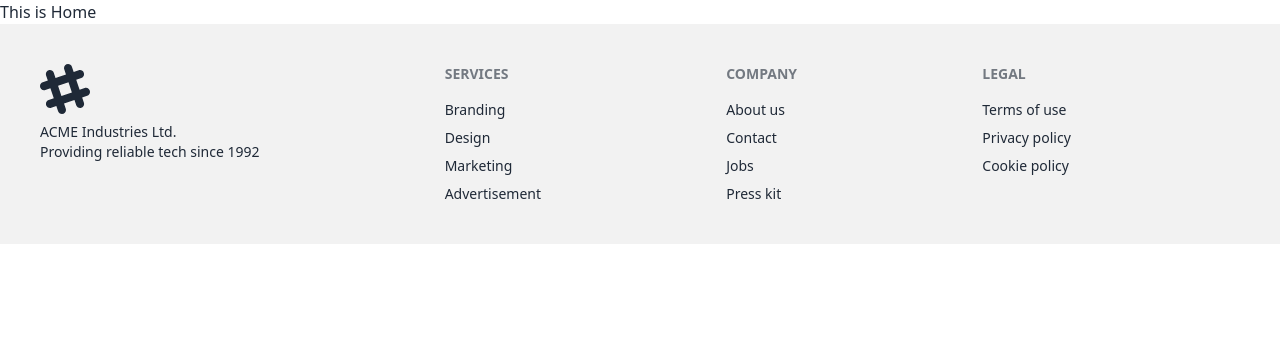
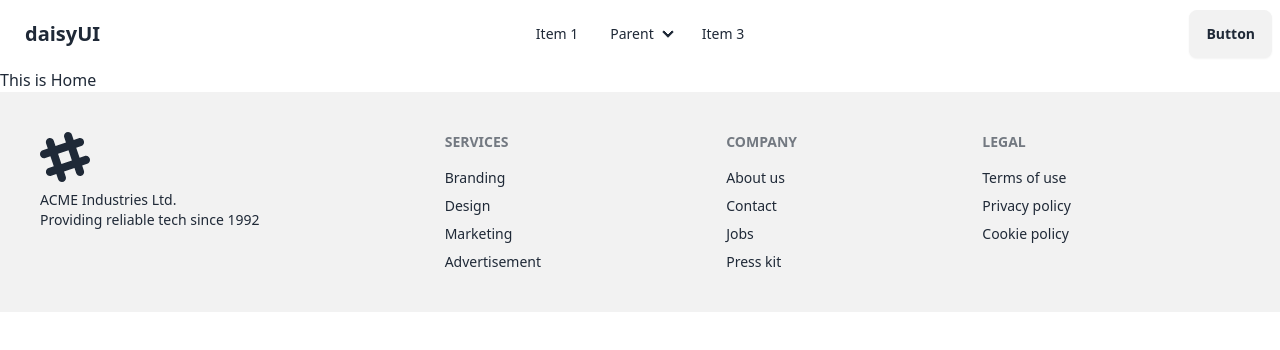
Before and after one commit to sarwar1821201/car-house-client-site, a React (Vite) app: page / in a window 1280 px wide. Shown: the top 350 px of the page. Built offline with nearby package versions, Linux system fonts and the light colour scheme.

Commit message:
set header menu section

```diff
--- a/src/layout/MainLayout.jsx
+++ b/src/layout/MainLayout.jsx
@@ -1,11 +1,12 @@
 import React from 'react';
 import { Outlet } from 'react-router-dom';
 import Footer from '../pages/shared/Footer/Footer';
+import Header from '../pages/shared/Header/Header';
 
 const MainLayout = () => {
     return (
         <div>
-
+            <Header></Header>
             <Outlet></Outlet>
             <Footer></Footer>
         </div>
--- /dev/null
+++ b/src/pages/shared/Header/Header.jsx
@@ -0,0 +1,50 @@
+
+import React from 'react';
+
+const Header = () => {
+    return (
+        <div>
+            <div className="navbar bg-base-100">
+  <div className="navbar-start">
+    <div className="dropdown">
+      <div tabIndex={0} role="button" className="btn btn-ghost lg:hidden">
+        <svg xmlns="http://www.w3.org/2000/svg" className="h-5 w-5" fill="none" viewBox="0 0 24 24" stroke="currentColor"><path strokeLinecap="round" strokeLinejoin="round" strokeWidth="2" d="M4 6h16M4 12h8m-8 6h16" /></svg>
+      </div>
+      <ul tabIndex={0} className="menu menu-sm dropdown-content mt-3 z-[1] p-2 shadow bg-base-100 rounded-box w-52">
+        <li><a>Item 1</a></li>
+        <li>
+          <a>Parent</a>
+          <ul className="p-2">
+            <li><a>Submenu 1</a></li>
+            <li><a>Submenu 2</a></li>
+          </ul>
+        </li>
+        <li><a>Item 3</a></li>
+      </ul>
+    </div>
+    <a className="btn btn-ghost text-xl">daisyUI</a>
+  </div>
+  <div className="navbar-center hidden lg:flex">
+    <ul className="menu menu-horizontal px-1">
+      <li><a>Item 1</a></li>
+      <li>
+        <details>
+          <summary>Parent</summary>
+          <ul className="p-2">
+            <li><a>Submenu 1</a></li>
+            <li><a>Submenu 2</a></li>
+          </ul>
+        </details>
+      </li>
+      <li><a>Item 3</a></li>
+    </ul>
+  </div>
+  <div className="navbar-end">
+    <a className="btn">Button</a>
+  </div>
+</div>
+        </div>
+    );
+};
+
+export default Header;
```
